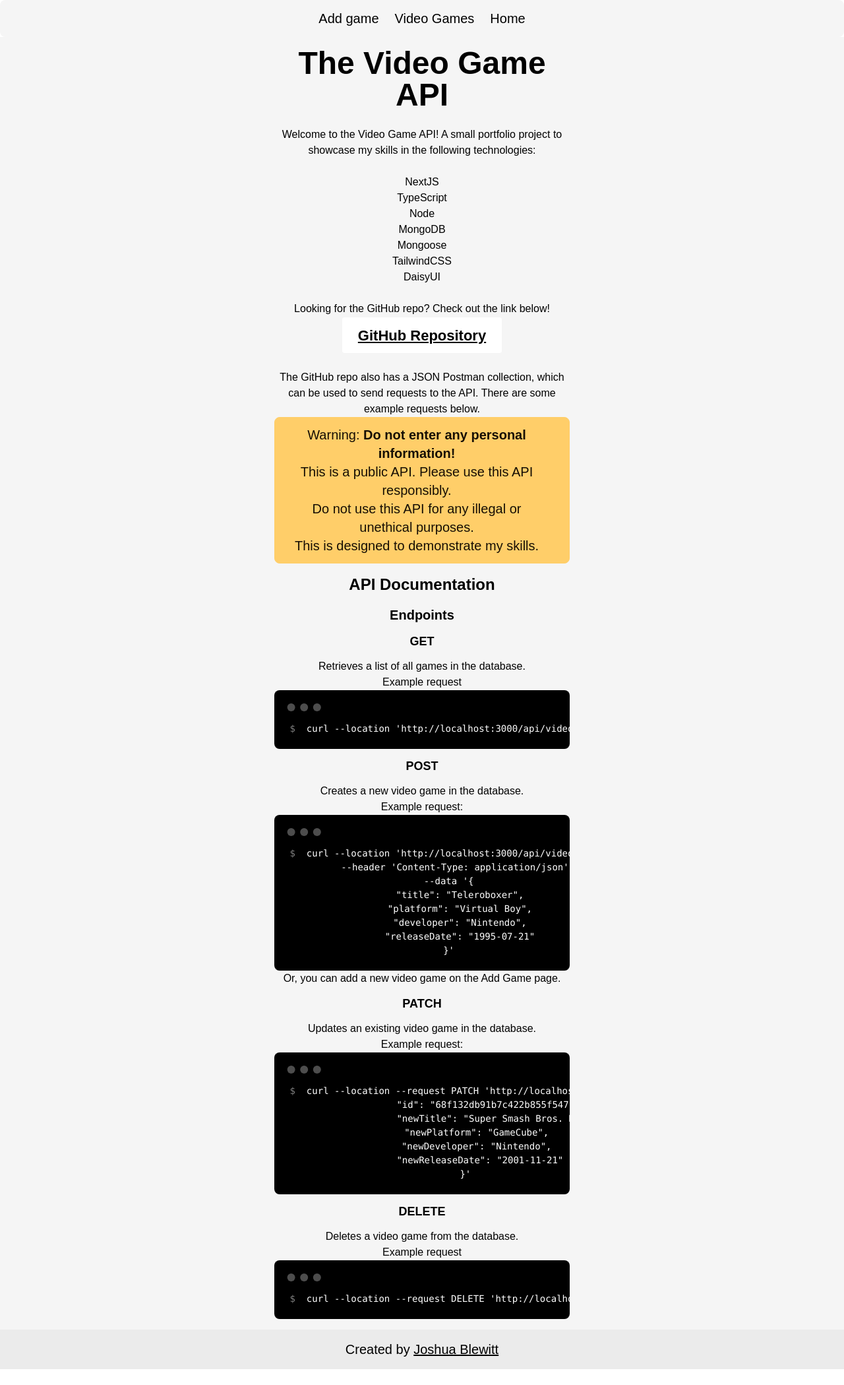
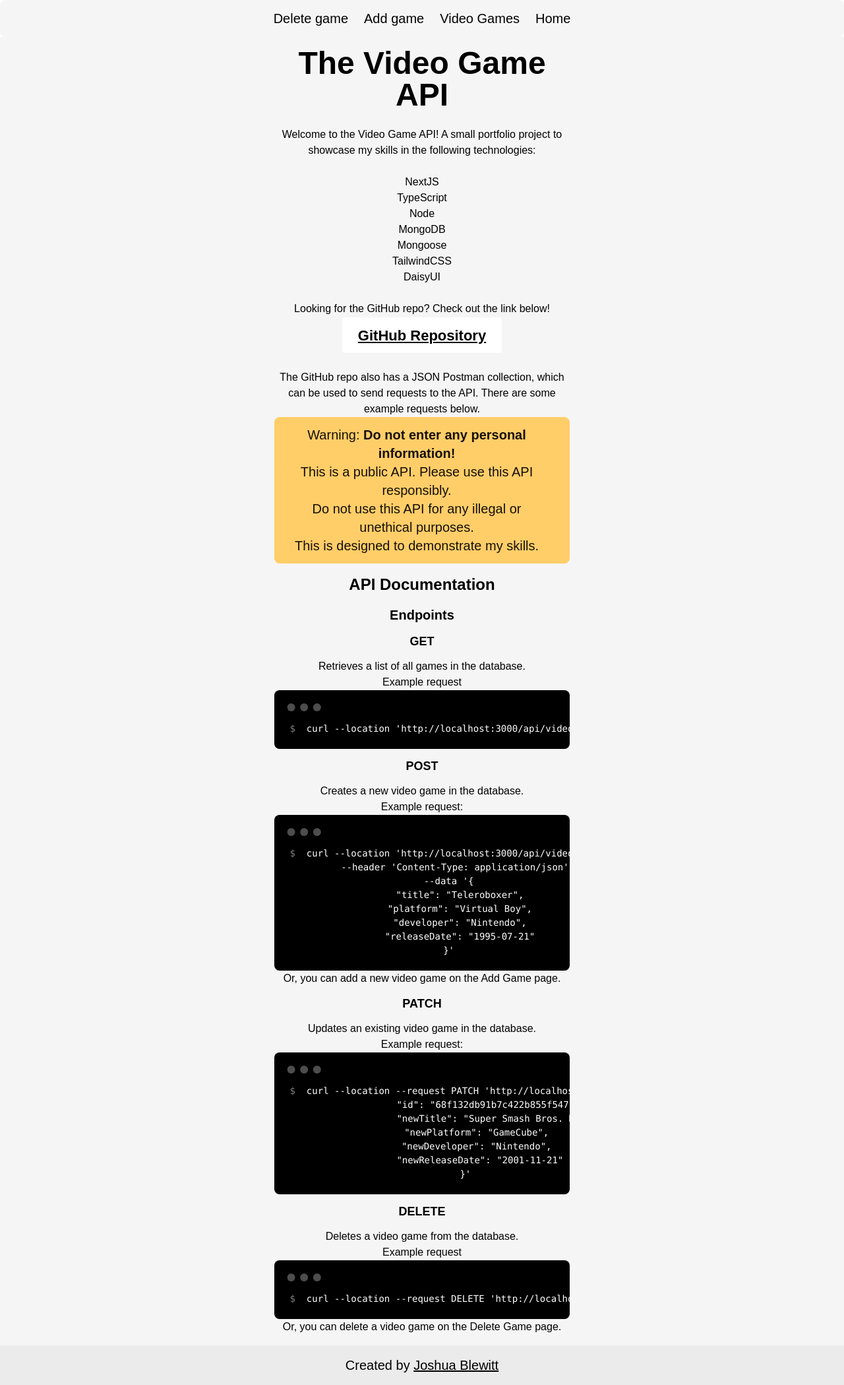
Before and after one commit to JB-26/video-game-api-nextjs, a Next.js app: page / in a window 1280 px wide. Shown: the whole page at 66% size. Before the commit the page ends 2075 px from the top, so only its background shows below. Built offline with nearby package versions, Linux system fonts and the light colour scheme.

Commit message:
Able to delete a game in the front end

```diff
--- a/app/components/Header/header.tsx
+++ b/app/components/Header/header.tsx
@@ -4,6 +4,13 @@ const Header = () => {
   return (
     <div>
       <ul className="menu menu-horizontal bg-base-200 rounded-box flex justify-center w-full text-xl">
+      <li>
+          <a>
+            <Link href="/deleteGame" rel="noopener noreferrer">
+              Delete game
+            </Link>
+          </a>
+        </li>
         <li>
           <a>
             <Link href="/addGame" rel="noopener noreferrer">
--- /dev/null
+++ b/app/deleteGame/page.tsx
@@ -0,0 +1,81 @@
+"use client";
+import { useState, useEffect } from "react";
+import Footer from "../components/Footer/footer";
+import Header from "../components/Header/header";
+
+interface VideoGame {
+    _id: string;
+    title: string;
+    platform: string;
+    developer: string;
+    releaseDate: string;
+}
+
+const DeleteGame = () => {
+    const [videoGames, setVideoGames] = useState<VideoGame[]>([]);
+    const [selectedGameId, setSelectedGameId] = useState("");
+    const [loading, setLoading] = useState(true);
+
+    useEffect(() => {
+        const fetchGames = async () => {
+            try {
+                const response = await fetch("api/videogame");
+                const data = await response.json();
+                setVideoGames(data);
+                setLoading(false);
+            } catch (error) {
+                console.error(error);
+                setLoading(false);
+            }
+        };
+        fetchGames();
+
+    }, []);
+
+    const handleDelete = async () => {
+        try {
+            const response = await fetch(`/api/videogame?gameId=${selectedGameId}`, { method: "DELETE" })
+            const data = await response.json();
+
+            if (response.ok) {
+                alert("Game has been deleted successfully!")
+                // refresh the list
+                const gamesResponse = await fetch("/api/videogame");
+                const updatedGames = await gamesResponse.json();
+                setVideoGames(updatedGames);
+                setSelectedGameId("");
+            } else {
+                alert(`Failed to delete game! ${data.message}`);
+            }
+
+        } catch (error) {
+            console.error(error);
+        }
+    }
+
+    if (loading) {
+        return <div>Loading...</div>
+    }
+
+    return (
+        <div data-theme="lofi">
+            <Header />
+            <div className="flex flex-col justify-center items-center">
+            <h1 className="flex text-5xl font-bold">Delete Game</h1>
+                <div className="alert alert-error m-3 text-lg">
+                    <span>Warning: This will delete the chosen game from the database!</span>
+                </div>
+                <label className="text-lg">Choose a game to delete:</label>
+                <select className='bg-base-300 m-3 text-lg' value={selectedGameId} onChange={(e) => { setSelectedGameId(e.target.value) }}>
+                    {videoGames.map((game) => (
+                        <option key={game._id} value={game._id}>{game.title}</option>
+                    ))}
+                </select>
+                <button className="bg-red-500 p-2 m-3 text-white rounded text-lg hover:bg-red-600" onClick={handleDelete} disabled={!selectedGameId}>Delete Game</button>
+            </div>
+            <Footer />
+        </div>
+    )
+}
+
+export default DeleteGame;
--- a/app/page.tsx
+++ b/app/page.tsx
@@ -117,6 +117,10 @@ export default function Home() {
                 </code>
               </pre>
             </div>
+            <p>
+              Or, you can delete a video game on the{" "}
+              <Link href="/deleteGame">Delete Game</Link> page.
+            </p>
           </div>
         </div>
       </div>
```
